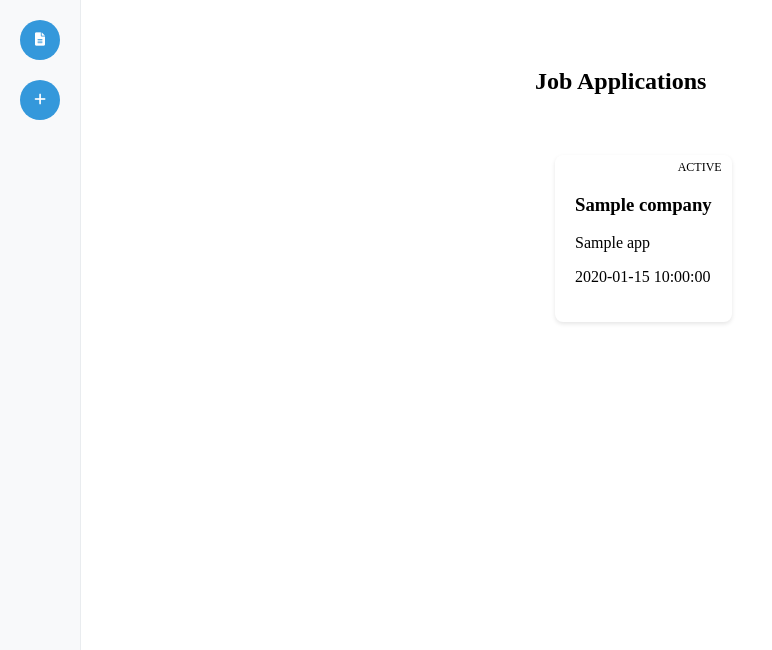
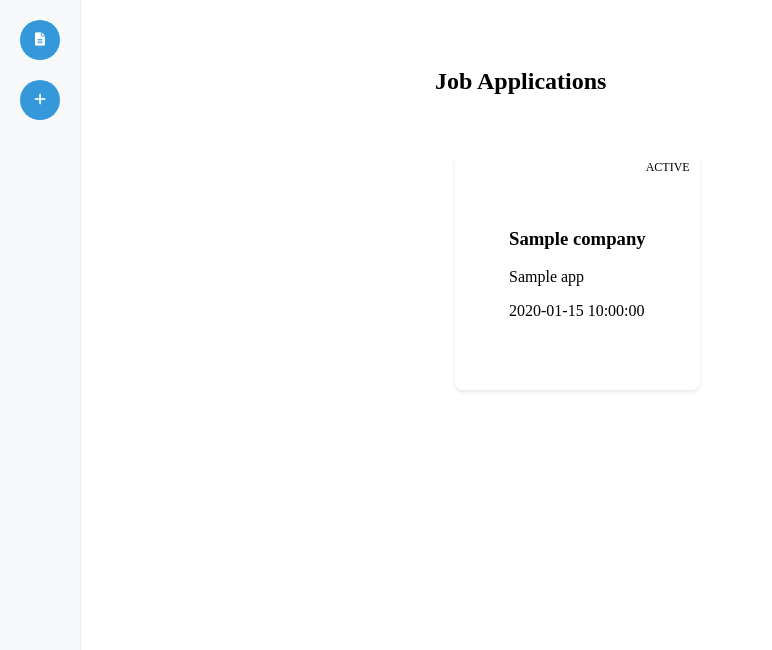
Before and after one commit to yvetter438/AutomatedResume, a Flask app: template templates/resumes.html in a window 1280 px wide. Shown: the top 650 px of the page, without its empty margins (0-772 px from the left). Run offline with Flask 3, Linux system fonts and the light colour scheme; the template is opened without the code that fills it: most values are stand-ins (such as "Sample title", 1, 10 or a date in 2020).

Commit message:
What a mess

```diff
--- a/app.py
+++ b/app.py
@@ -95,8 +95,8 @@ def create_job():
     company = request.form['company']
     location = request.form['location']
     start_date = request.form['start_date']
-    end_date = request.form['end_date'] if request.form['end_date'] and not 'current' in request.form else None
     current = 'current' in request.form
+    end_date = None if current else request.form.get('end_date')
 
     # Get points array directly
     points = request.form.getlist('points[]')
--- a/static/style.css
+++ b/static/style.css
@@ -429,7 +429,7 @@ input:checked + .slider:before {
 
 .applications-grid {
     display: grid;
-    grid-template-columns: repeat(auto-fill, minmax(250px, 1fr));
+    grid-template-columns: repeat(auto-fill, minmax(450px, 1fr));
     gap: 20px;
     padding: 20px;
     justify-items: start;  /* Align items to start */
@@ -439,7 +439,7 @@ input:checked + .slider:before {
 .application-card {
     position: relative;
     background: white;
-    padding: 20px;
+    padding: 54px;
     border-radius: 8px;
     box-shadow: 0 2px 4px rgba(0,0,0,0.1);
     cursor: pointer;
--- a/templates/index.html
+++ b/templates/index.html
@@ -221,8 +221,10 @@
 
         function toggleEndDate() {
             const endDate = document.getElementById('end_date');
-            endDate.disabled = document.getElementById('current').checked;
-            if (endDate.disabled) {
+            const isPresent = document.getElementById('current').checked;
+
+            endDate.disabled = isPresent;
+            if (isPresent) {
                 endDate.value = '';
             }
         }
```
